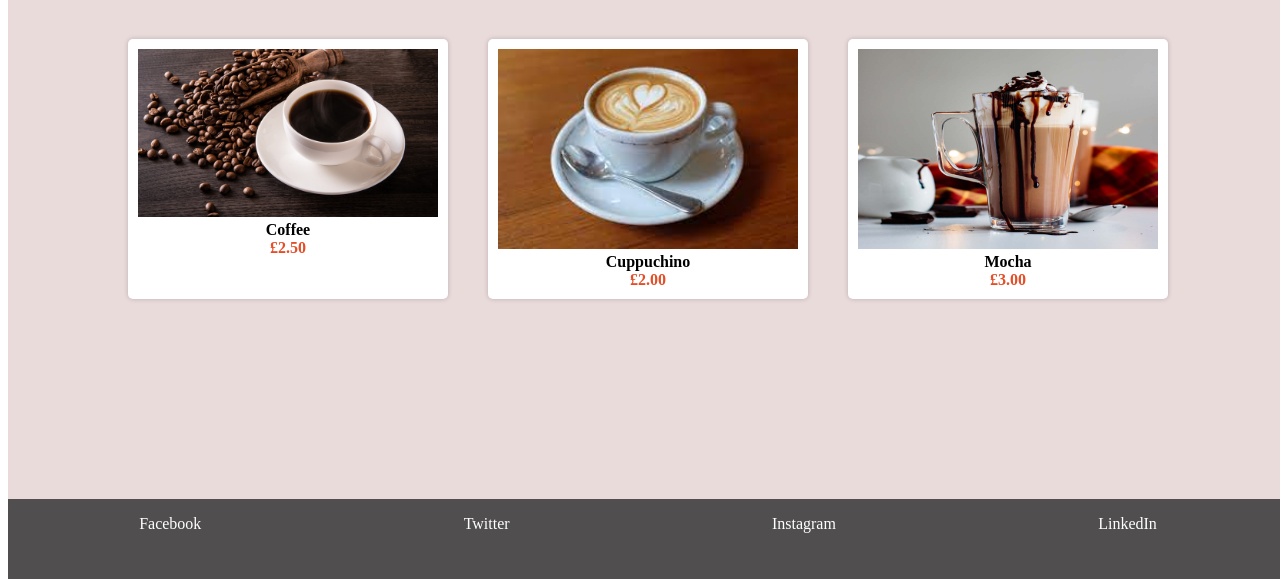
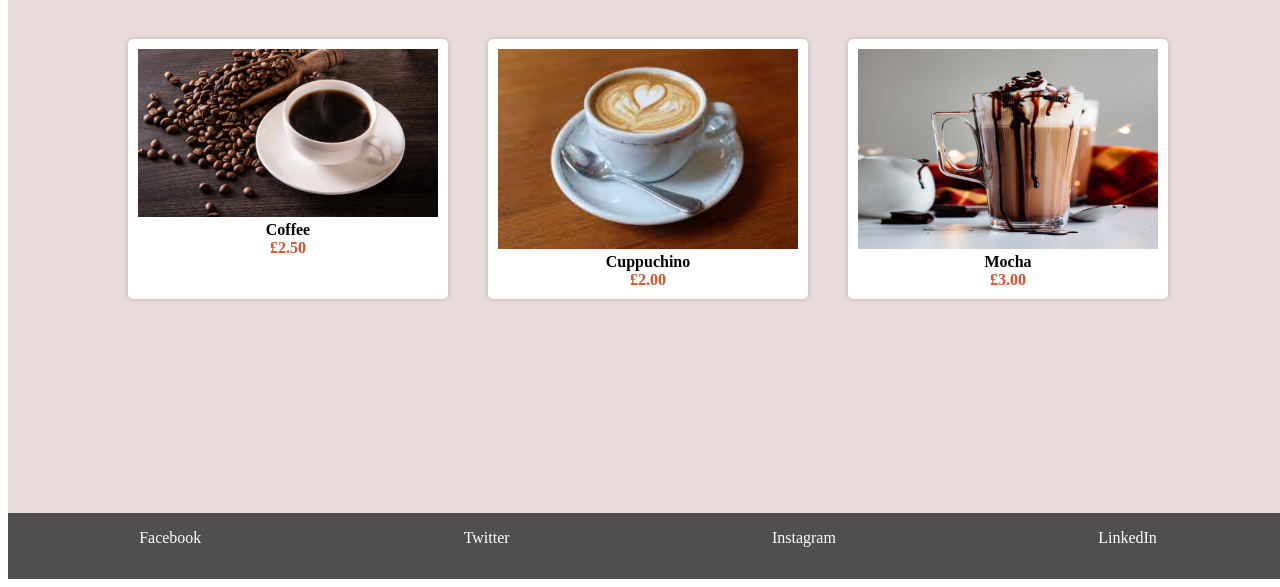
Before and after one commit to tayrich360/espresso-yourself, a plain HTML site: page drinks.html in a window 1280 px wide. Shown: the part 229-816 px from the top of the page. Drawn offline with Linux system fonts and the light colour scheme; a web font is replaced by a local one.

Commit message:
Update style.css
Changed grid from 80px to 8.2vh

```diff
--- a/style.css
+++ b/style.css
@@ -9,7 +9,7 @@
     "head head head"
     "content content content"
     "foot foot foot" ;
-    grid-template-rows: 9.5vh auto 80px;
+    grid-template-rows: 9.5vh auto 8.2vh;
     grid-template-columns: 100vw;
  }
 
```
